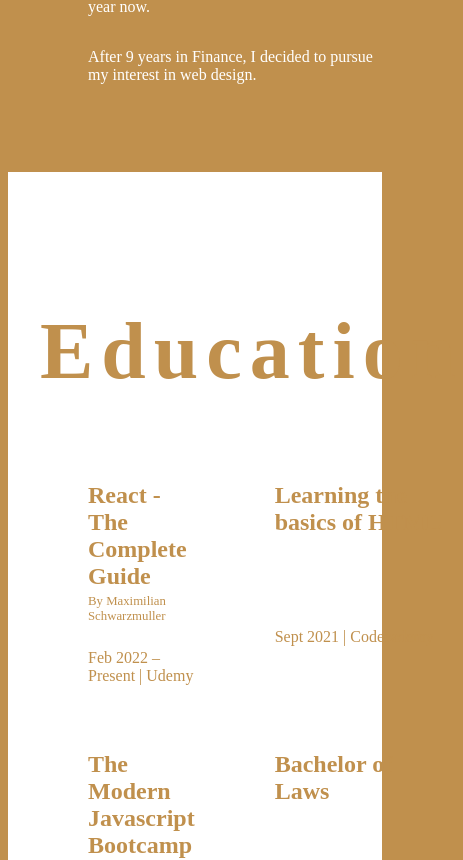
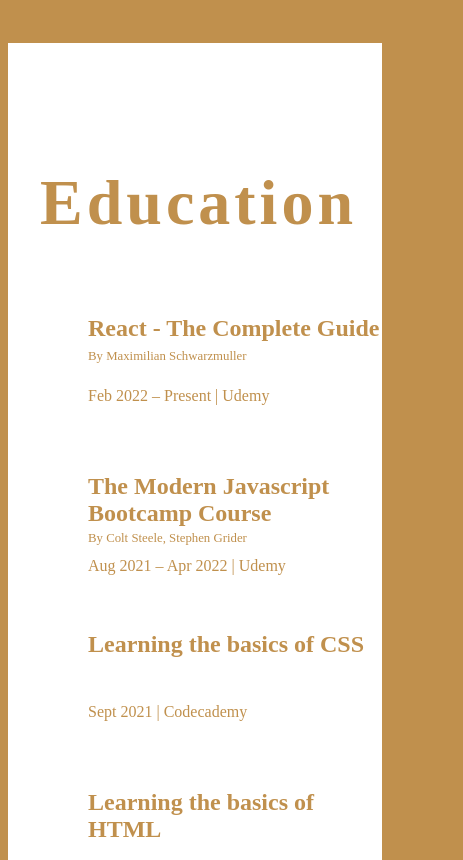
Before and after one commit to wteo/resumev2, a React (Create React App) app: page / in a window 390 px wide. Shown: the part 586-1446 px from the top of the page, 463 px wide, since content can reach past the window. Built offline with nearby package versions, Linux system fonts and the light colour scheme.

Commit message:
Adjusted media response in education component

```diff
--- a/src/UI/Nav-Title-style.module.css
+++ b/src/UI/Nav-Title-style.module.css
@@ -2,9 +2,9 @@
 .navTitle {
     padding-left: 2rem;
     padding-bottom: 2rem;
-    font-size: 250%;
+    font-size: 200%;
     font-weight: bold;
-    letter-spacing: 0.5rem;
+    letter-spacing: 0.25rem;
     margin-top: 5rem;
 }
 
--- a/src/components/Education.module.css
+++ b/src/components/Education.module.css
@@ -16,3 +16,10 @@
     grid-template-rows: 1fr 1fr 1fr;
     grid-auto-flow: column;
 }
+
+@media (max-width: 780px) {
+    .coursesContainer {
+        grid-template-columns: 1fr;
+        grid-template-rows: 1fr 1fr 1fr 1fr 1fr 1fr;
+    }
+}
```
